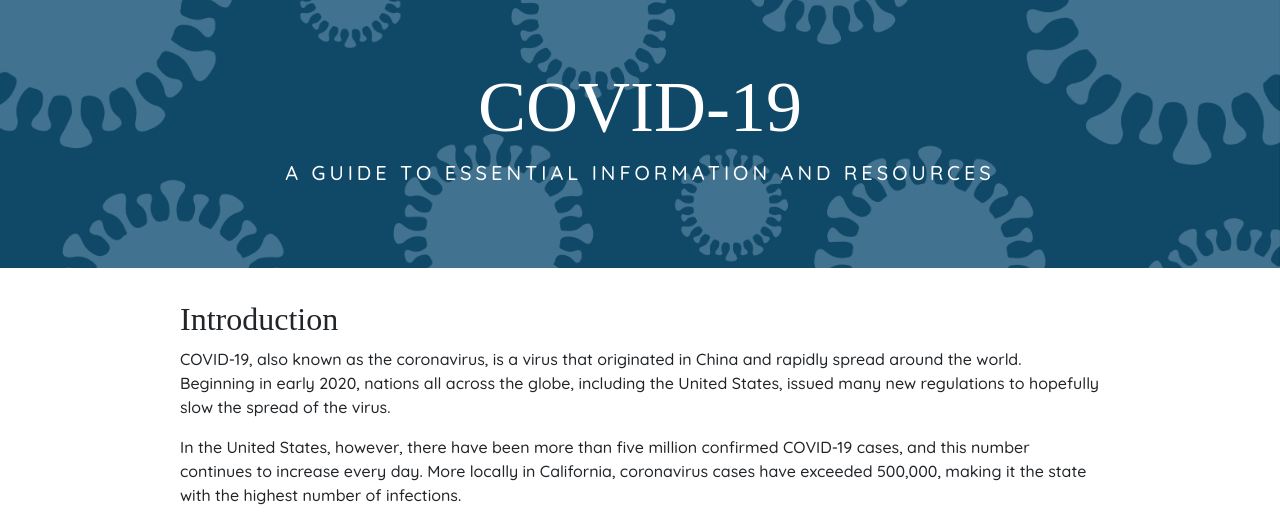
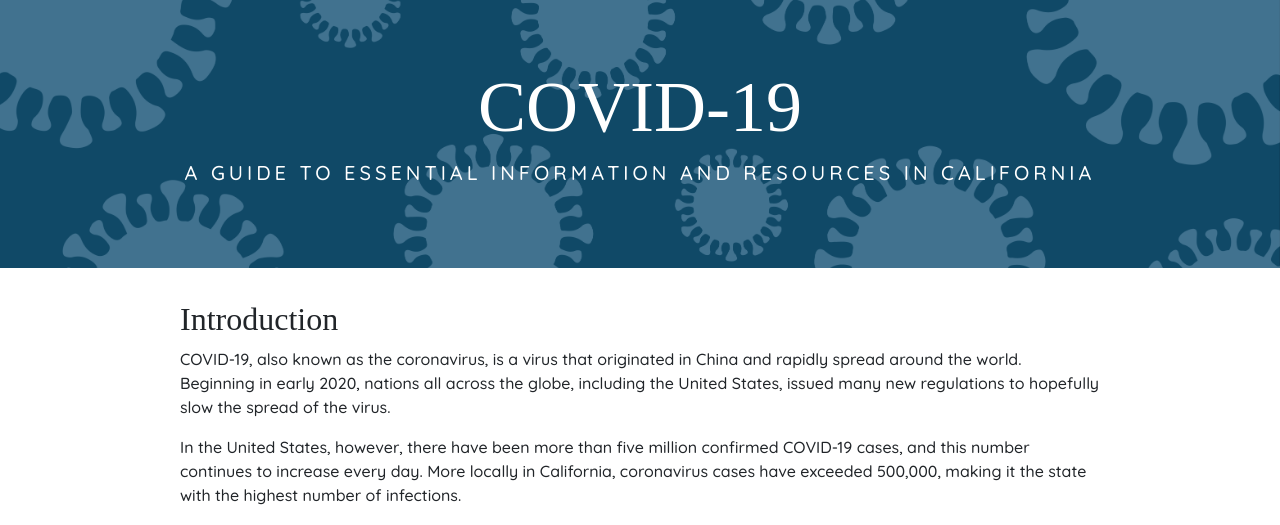
Before and after one commit to connorclin/j115-final-project, a plain HTML site: page index.html in a window 1280 px wide. Shown: the top 525 px of the page. Drawn offline with nearby package versions, Linux system fonts and the light colour scheme; a web font is replaced by a local one.

Commit message:
updated subhead

```diff
--- a/index.html
+++ b/index.html
@@ -51,7 +51,7 @@
     <body>
         <header class="jumbotron">
             <h1 class="text-center display-3">COVID-19</h1>
-            <p class="lead text-center">A GUIDE TO ESSENTIAL INFORMATION AND RESOURCES</p>
+            <p class="lead text-center">A GUIDE TO ESSENTIAL INFORMATION AND RESOURCES IN CALIFORNIA</p>
         </header>
 
         <div class="container">
```
